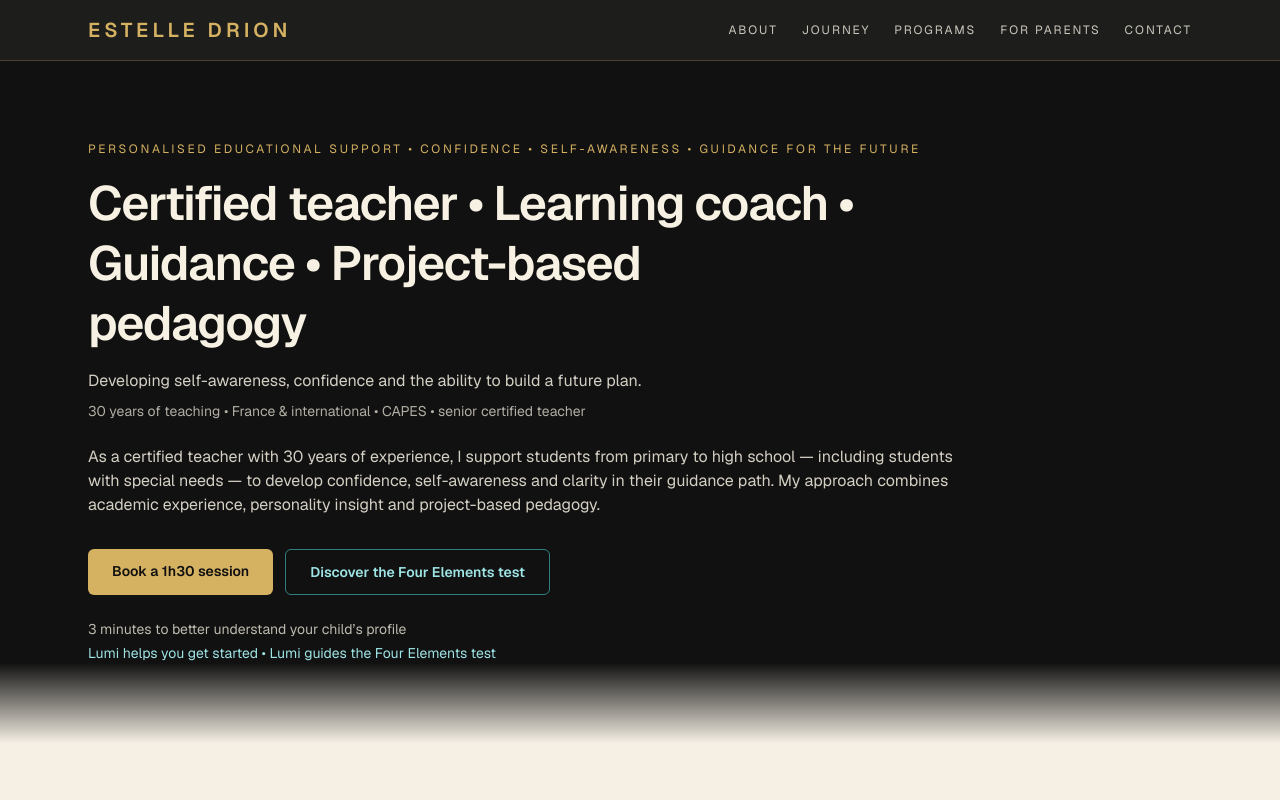
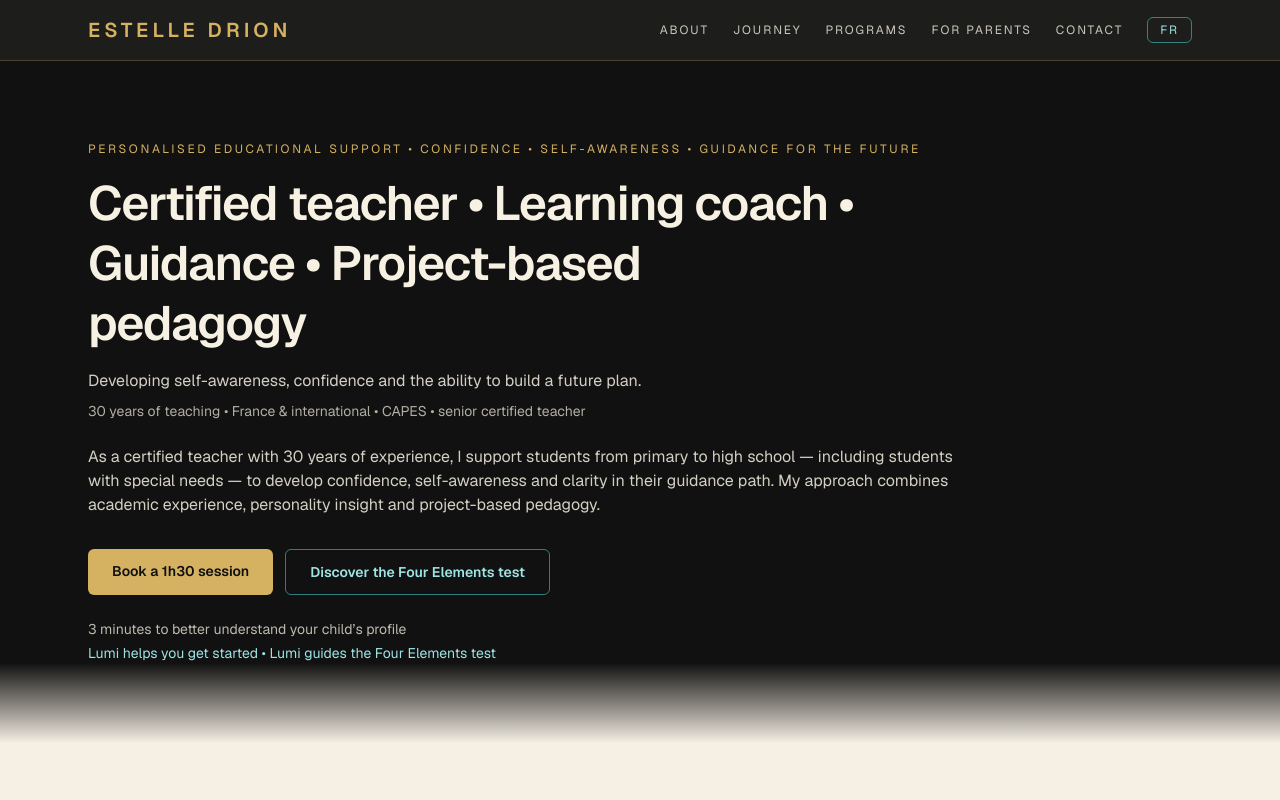
Before and after one commit to nourr23/Estelle-portfolio, a Next.js app: page /en in a window 1280 px wide. Shown: the top 800 px of the page. Built offline with nearby package versions, Linux system fonts and the light colour scheme.

Commit message:
some changing

```diff
--- a/app/[locale]/page.tsx
+++ b/app/[locale]/page.tsx
@@ -8,7 +8,8 @@ export default async function Home({
 }) {
   const { locale } = await params;
 
-  const dict = await getDictionary((locale as Locale) ?? "fr");
+  const resolvedLocale = (locale as Locale) ?? "fr";
+  const dict = await getDictionary(resolvedLocale);
 
-  return <SpotBulleLanding dict={dict} />;
+  return <SpotBulleLanding dict={dict} locale={resolvedLocale} />;
 }
--- a/components/spotbulle/SpotBulleLanding.tsx
+++ b/components/spotbulle/SpotBulleLanding.tsx
@@ -1,6 +1,15 @@
 import React from "react";
 
-export default function SpotBulleLanding({ dict }: { dict: any }) {
+export default function SpotBulleLanding({
+  dict,
+  locale,
+}: {
+  dict: any;
+  locale: "fr" | "en";
+}) {
+  const targetLocale = locale === "fr" ? "en" : "fr";
+  const switchLabel = locale === "fr" ? "EN" : "FR";
+
   return (
     <div className="min-h-screen bg-[#f5efe4] font-sans text-[#1a1a1a]">
       <header className="sticky top-0 z-20 border-b border-[#d5b162]/25 bg-[#111111]/95 backdrop-blur">
@@ -24,6 +33,13 @@ export default function SpotBulleLanding({ dict }: { dict: any }) {
             </a>
             <a className="hover:text-[#43c6c8]" href="#contact">
               {dict.nav?.contact}
+            </a>
+            <a
+              className="rounded-md border border-[#43c6c8]/60 px-3 py-1 text-[#9ee4e5] transition hover:bg-[#43c6c8]/10"
+              href={`/${targetLocale}`}
+              aria-label="Switch language"
+            >
+              {switchLabel}
             </a>
           </nav>
         </div>
```
